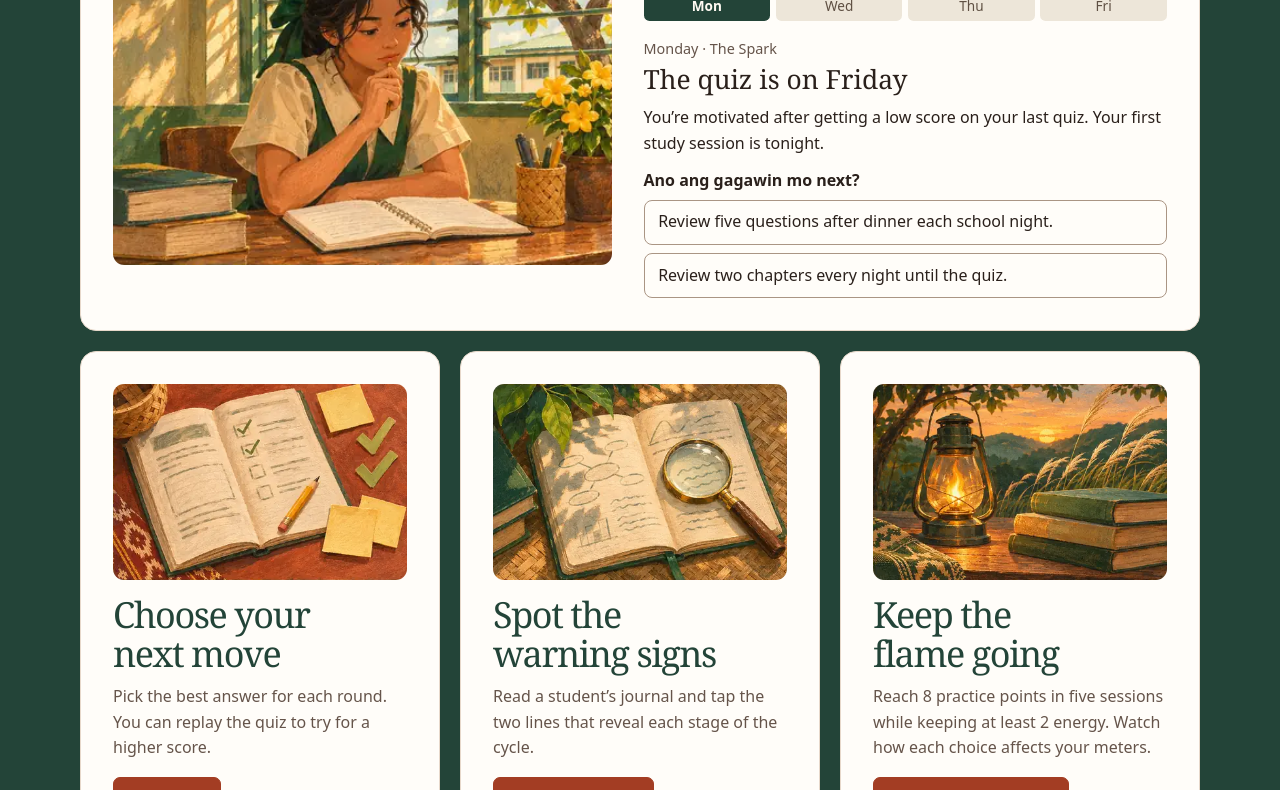
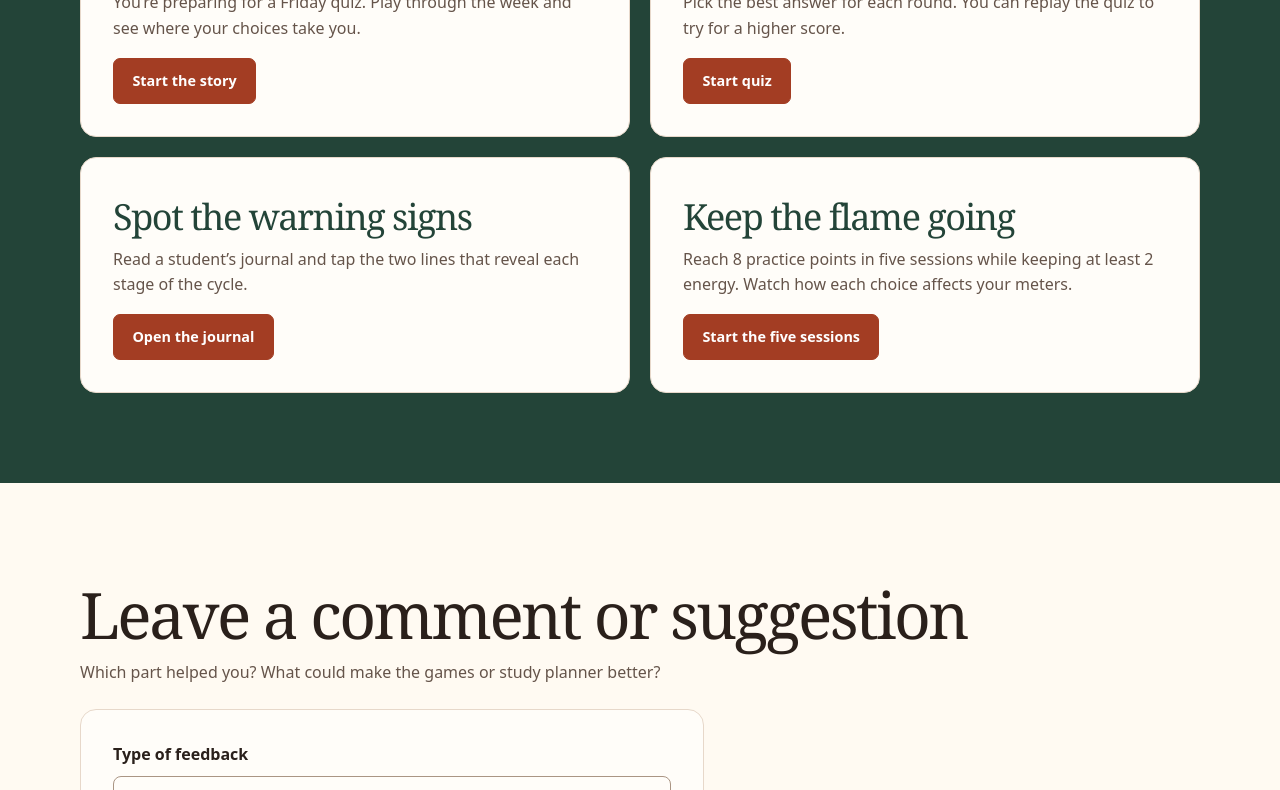
Before and after one commit to seuiaaaaaaaa/ningaskugon, a plain HTML site: page games.html in a window 1280 px wide. Shown: the part 509-1299 px from the top of the page. Drawn offline with Linux system fonts and the light colour scheme.

Commit message:
Revert "Illustrate the games and open directly into the story demo"
This reverts commit ee90ca032fedc8ba65c81889746bc250685c2ec2.

```diff
--- a/games.html
+++ b/games.html
@@ -9,9 +9,9 @@
   <link rel="canonical" href="https://seuiaaaaaaaa.github.io/ningaskugon/games.html">
   <link rel="manifest" href="manifest.webmanifest">
   <link rel="apple-touch-icon" href="icon-192.png">
-  <link rel="stylesheet" href="styles.css?v=2">
+  <link rel="stylesheet" href="styles.css">
   <script src="games.js?v=2" defer></script>
-  <script src="study-week.js?v=2" defer></script>
+  <script src="study-week.js" defer></script>
   <script src="cycle-games.js" defer></script>
   <script src="feedback.js" defer></script>
 </head>
@@ -36,31 +36,19 @@
         <h1 id="games-title">Break the Ningas Kugon cycle</h1>
         <p class="section-description">Play four games to spot the Ningas Kugon cycle, see what keeps it going, and practice ways to break it.</p>
         <div class="games-grid">
-          <article class="practice-card story-card" aria-labelledby="story-title">
-            <div class="game-art story-art" id="story-art" aria-hidden="true"></div>
-            <div class="story-panel">
+          <article class="practice-card" aria-labelledby="story-title">
             <h2 id="story-title">What would you do next?</h2>
+            <p>You’re preparing for a Friday quiz. Play through the week and see where your choices take you.</p>
             <div id="story-play" hidden>
-                <ol class="story-week" aria-label="Story timeline">
-                  <li data-day="Monday">Mon</li>
-                  <li data-day="Wednesday">Wed</li>
-                  <li data-day="Thursday">Thu</li>
-                  <li data-day="Friday">Fri</li>
-                </ol>
               <p class="practice-progress" id="story-stage"></p>
               <h3 class="practice-question" id="story-heading" tabindex="-1" aria-describedby="story-consequence story-text"></h3>
               <p class="practice-result" id="story-consequence"></p>
               <p class="story-text" id="story-text"></p>
-                <div id="story-decision">
-                  <p class="story-prompt" id="story-prompt">Ano ang gagawin mo next?</p>
-                  <div class="practice-options" id="story-choices" role="group" aria-labelledby="story-prompt"></div>
+              <div class="practice-options" id="story-choices" role="group" aria-labelledby="story-heading"></div>
             </div>
-              </div>
-              <button class="button" type="button" id="story-start" hidden>Replay the story</button>
-            </div>
+            <button class="button" type="button" id="story-start" hidden>Start the story</button>
           </article>
           <article class="practice-card" aria-labelledby="quiz-title">
-            <div class="game-art quiz-art" aria-hidden="true"></div>
             <h2 id="quiz-title">Choose your next move</h2>
             <p>Pick the best answer for each round. You can replay the quiz to try for a higher score.</p>
             <div id="quiz-play" hidden>
@@ -74,7 +62,6 @@
             <button class="button" type="button" id="quiz-start" hidden>Start quiz</button>
           </article>
           <article class="practice-card" aria-labelledby="clues-title">
-            <div class="game-art journal-art" aria-hidden="true"></div>
             <h2 id="clues-title">Spot the warning signs</h2>
             <p>Read a student’s journal and tap the two lines that reveal each stage of the cycle.</p>
             <div id="clues-play" hidden>
@@ -88,7 +75,6 @@
             <button class="button" type="button" id="clues-start" hidden>Open the journal</button>
           </article>
           <article class="practice-card" aria-labelledby="flame-title">
-            <div class="game-art flame-art" aria-hidden="true"></div>
             <h2 id="flame-title">Keep the flame going</h2>
             <p>Reach 8 practice points in five sessions while keeping at least 2 energy. Watch how each choice affects your meters.</p>
             <div id="flame-play" hidden>
--- a/study-week.js
+++ b/study-week.js
@@ -7,7 +7,7 @@ function setupStudyWeek() {
     monday: {
       stage: "Monday · The Spark",
       heading: "The quiz is on Friday",
-      text: "You’re motivated after getting a low score on your last quiz. Your first study session is tonight.",
+      text: "You’re motivated after getting a low score on your last quiz. What study plan will you start with?",
       choices: [
         { label: "Review five questions after dinner each school night.", next: "smallStart" },
         { label: "Review two chapters every night until the quiz.", next: "bigStart" }
@@ -17,21 +17,21 @@ function setupStudyWeek() {
       stage: "Wednesday · The Fade",
       heading: "Your group project runs late",
       consequence: "You finished five questions on Monday and Tuesday. The short reviews fit those evenings.",
-      text: "Tonight you only have ten minutes before bed. You’re tired and tempted to skip the session.",
+      text: "Tonight you only have ten minutes before bed. You’re tired and tempted to skip the session. What do you do next?",
       choices: busyDayChoices
     },
     bigStart: {
       stage: "Wednesday · The Fade",
       heading: "Your group project runs late",
       consequence: "You got through two chapters on Monday, then stayed up late trying to do it again on Tuesday. The plan is getting harder to repeat.",
-      text: "Tonight you only have ten minutes before bed. There’s no time for two chapters.",
+      text: "Tonight you only have ten minutes before bed. There’s no time for two chapters. What do you do next?",
       choices: busyDayChoices
     },
     keptGoing: {
       stage: "Thursday · Keep the habit going",
       heading: "You found two topics to review",
       consequence: "The ten-minute session kept you going and showed you what you still needed to practice.",
-      text: "A classmate is also reviewing tonight. This is your last study session before the quiz.",
+      text: "A classmate is also reviewing tonight. How will you spend your last study session?",
       choices: [
         { label: "Ask my classmate to quiz me on those two topics.", next: "steadyFinish" },
         { label: "Try to cover every topic again before bed.", next: "cramFinish" }
@@ -41,7 +41,7 @@ function setupStudyWeek() {
       stage: "Thursday · A chance to restart",
       heading: "Yesterday’s work is still waiting",
       consequence: "Moving the whole session made Thursday feel heavier. It’s tempting to give up on the plan entirely.",
-      text: "You have another ten minutes after dinner. Tomorrow is quiz day.",
+      text: "You have another ten minutes after dinner. What will you do with them?",
       choices: [
         { label: "Start again with the three questions I find hardest.", next: "smallRestart" },
         { label: "Wait until after the quiz and start a stricter plan next week.", next: "repeatCycle" }
@@ -80,18 +80,9 @@ function setupStudyWeek() {
   const consequence = document.querySelector("#story-consequence");
   const text = document.querySelector("#story-text");
   const choices = document.querySelector("#story-choices");
-  const decision = document.querySelector("#story-decision");
-  const art = document.querySelector("#story-art");
-  const days = Array.from(document.querySelectorAll(".story-week [data-day]"));
 
-  function showScene(id, moveFocus = true) {
+  function showScene(id) {
     const scene = scenes[id];
-    const [day] = scene.stage.split(" · ");
-    art.dataset.day = day;
-    for (const item of days) {
-      if (item.dataset.day === day) item.setAttribute("aria-current", "step");
-      else item.removeAttribute("aria-current");
-    }
     stage.textContent = scene.stage;
     heading.textContent = scene.heading;
     consequence.textContent = scene.consequence || "";
@@ -103,14 +94,17 @@ function setupStudyWeek() {
       button.addEventListener("click", () => showScene(next));
       return button;
     }));
-    decision.hidden = !scene.choices;
+    choices.hidden = !scene.choices;
     start.hidden = Boolean(scene.choices);
-    if (moveFocus) heading.focus();
+    start.textContent = "Replay the story";
+    heading.focus();
   }
 
-  start.addEventListener("click", () => showScene("monday"));
-  play.hidden = false;
-  showScene("monday", false);
+  start.addEventListener("click", () => {
+    play.hidden = false;
+    showScene("monday");
+  });
+  start.hidden = false;
 }
 
 setupStudyWeek();
--- a/styles.css
+++ b/styles.css
@@ -133,24 +133,7 @@ input[type="time"]::-webkit-date-and-time-value { text-align: start; }
 .practice { background: #234438; color: #fffaf2; }
 .practice h1 { max-width: 17ch; margin-top: 0; font-size: clamp(2.45rem, 6vw, 4.5rem); letter-spacing: -.045em; }
 .practice .section-description { color: #e2e9df; }
-.games-grid { display: grid; grid-template-columns: repeat(3, minmax(0, 1fr)); gap: 1.25rem; align-items: start; margin-top: 1.75rem; }
-.game-art { aspect-ratio: 3 / 2; margin-bottom: 1rem; border-radius: .7rem; background: #57412b url("study-game-illustrations.webp") var(--art-x, 0%) var(--art-y, 0%) / 200% 200% no-repeat; }
-.quiz-art { --art-x: 100%; }
-.journal-art { --art-y: 100%; }
-.flame-art { --art-x: 100%; --art-y: 100%; }
-.story-card { grid-column: 1 / -1; display: grid; grid-template-columns: minmax(0, 1fr) minmax(0, 1.05fr); align-items: start; gap: clamp(1rem, 3vw, 2rem); }
-.story-art { margin: 0; }
-.story-art[data-day="Wednesday"] { filter: saturate(.78) brightness(.84); }
-.story-art[data-day="Thursday"] { filter: saturate(.87) brightness(.92); }
-.story-week { display: grid; grid-template-columns: repeat(4, minmax(0, 1fr)); gap: .35rem; margin: .7rem 0 0; padding: 0; list-style: none; }
-.story-week li { padding: .25rem .2rem; border-radius: .35rem; background: #ede6d9; color: #5f5043; font-size: .85rem; text-align: center; }
-.story-week [aria-current="step"] { background: #234438; color: #fffaf2; font-weight: 700; }
-.story-prompt { margin: .65rem 0 .35rem; font-weight: 750; }
-@media (max-width: 880px) { .games-grid { grid-template-columns: repeat(2, minmax(0, 1fr)); } }
-@media (max-width: 650px) {
-  .games-grid, .story-card { grid-template-columns: minmax(0, 1fr); }
-  .story-art { max-height: 240px; width: min(100%, 360px); justify-self: start; }
-}
+.games-grid { display: grid; grid-template-columns: repeat(auto-fit, minmax(min(100%, 27rem), 1fr)); gap: 1.25rem; align-items: start; margin-top: 1.75rem; }
 .practice-card { min-width: 0; padding: clamp(1rem, 4vw, 2rem); background: var(--white); color: var(--ink); border: 1px solid var(--line); border-radius: 1rem; }
 .practice-card h2 { color: #234438; font-size: clamp(1.65rem, 4vw, 2.25rem); }
 .practice-card h2 + p { margin-top: .6rem; color: var(--muted); }
```
Also changed, not shown: study-game-illustrations.webp (deleted). Lines whose indentation alone changed are shown as unchanged.
